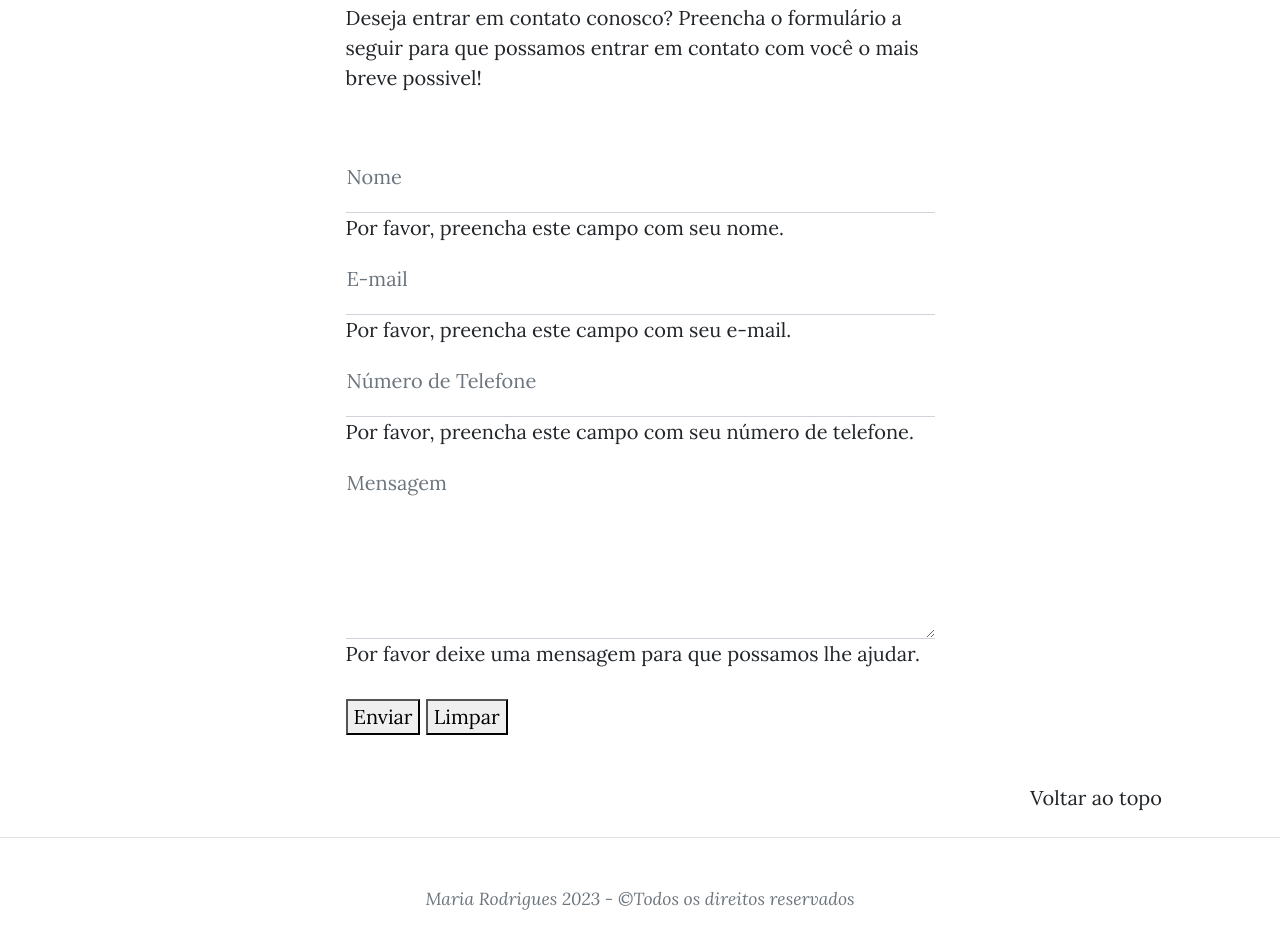
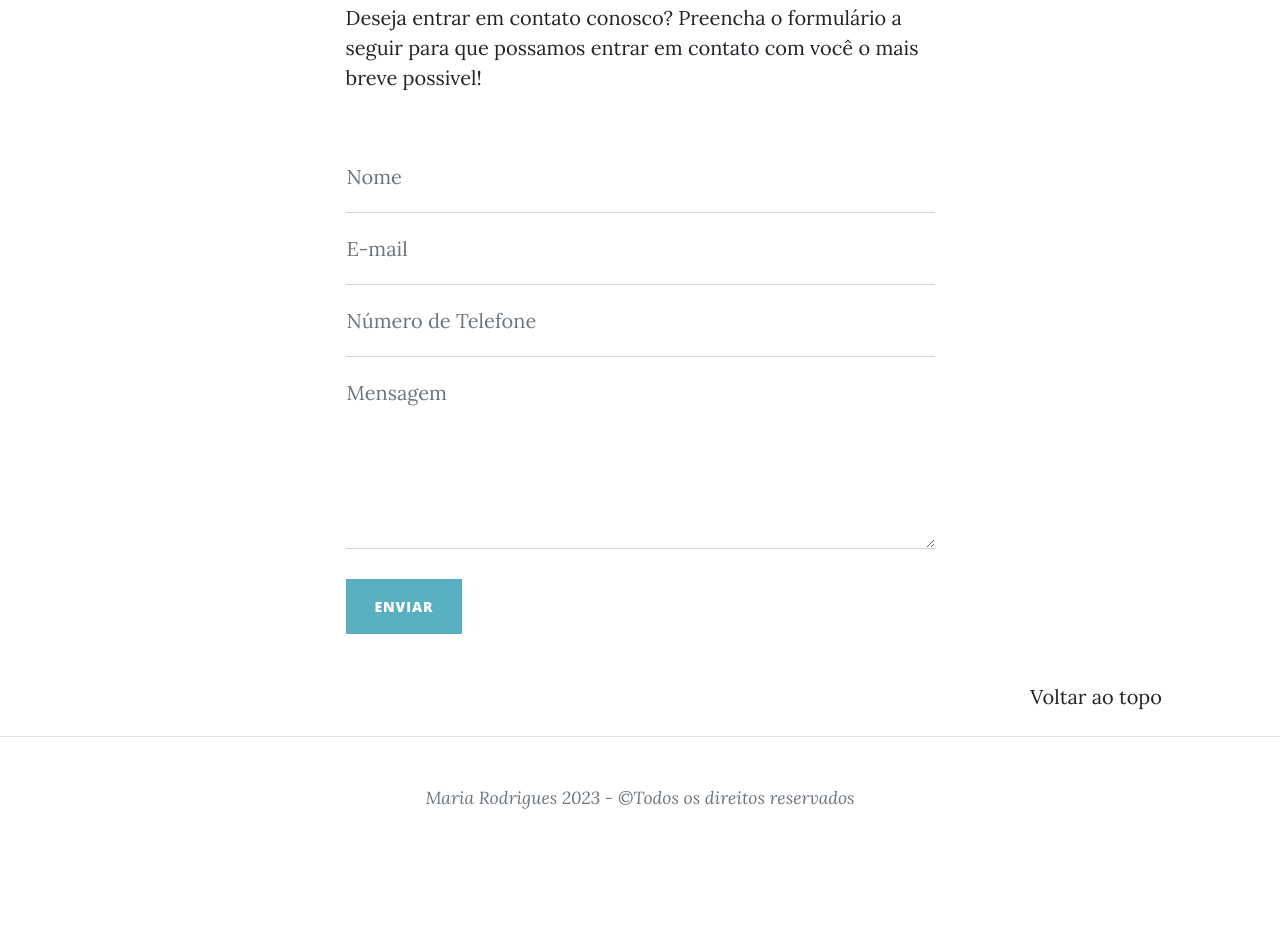
Before and after one commit to mariarodriguesds/mariarodrigues, a plain HTML site: page contato.html in a window 1280 px wide. Shown: the part 609-1541 px from the top of the page. After the commit the page ends 1469 px from the top, so only its background shows below. Drawn offline with nearby package versions, Linux system fonts and the light colour scheme.

Commit message:
Update contato.html

```diff
--- a/contato.html
+++ b/contato.html
@@ -60,27 +60,27 @@
                             <!-- To make this form functional, sign up at-->
                             <!-- https://startbootstrap.com/solution/contact-forms-->
                             <!-- to get an API token!-->
-                            <form id="contactForm" data-sb-form-api-token="API_TOKEN">
+                            <form method = "get" id="contactForm" data-sb-form-api-token="API_TOKEN">
                                 <div class="form-floating">
                                     <input class="form-control" id="name" type="text" placeholder="Enter your name..." data-sb-validations="required" />
                                     <label for="name">Nome</label>
-                                    <div class="" data-sb-feedback="name:required">Por favor, preencha este campo com seu nome.</div>
+                                    <div class="invalid-feedback" data-sb-feedback="name:required">Por favor, preencha este campo com seu o nome.</div>
                                 </div>
                                 <div class="form-floating">
                                     <input class="form-control" id="email" type="email" placeholder="Enter your email..." data-sb-validations="required,email" />
                                     <label for="email">E-mail</label>
-                                    <div class="" data-sb-feedback="email:required">Por favor, preencha este campo com seu e-mail.</div>
-                                    <div class="invalid-feedback" data-sb-feedback="email:email">Este e-mail não é valido.</div>
+                                    <div class="invalid-feedback" data-sb-feedback="email:required">Por favor, preencha este campo com seu e-mail.</div>
+                                    <div class="invalid-feedback" data-sb-feedback="email:email">E-mail não válido. Por favor preencha este campo com o seu e-mail.</div>
                                 </div>
                                 <div class="form-floating">
                                     <input class="form-control" id="phone" type="tel" placeholder="Enter your phone number..." data-sb-validations="required" />
                                     <label for="phone">Número de Telefone</label>
-                                    <div class="" data-sb-feedback="phone:required">Por favor, preencha este campo com seu número de telefone.</div>
+                                    <div class="invalid-feedback" data-sb-feedback="phone:required">Por favor, preencha este campo com o seu número de telefone.</div>
                                 </div>
                                 <div class="form-floating">
                                     <textarea class="form-control" id="message" placeholder="Enter your message here..." style="height: 12rem" data-sb-validations="required"></textarea>
                                     <label for="message">Mensagem</label>
-                                    <div class="" data-sb-feedback="message:required">Por favor deixe uma mensagem para que possamos lhe ajudar.</div>
+                                    <div class="invalid-feedback" data-sb-feedback="message:required">Por favor, deixe uma mensagem para que possamos lhe ajudar.</div>
                                 </div>
                                 <br />
                                 <!-- Submit success message-->
@@ -88,7 +88,7 @@
                                 <!-- This is what your users will see when the form-->
                                 <!-- has successfully submitted-->
                                 <div class="d-none" id="submitSuccessMessage">
-                                    <div class="text-center mb-3" >
+                                    <div class="text-center mb-3">
                                         <div class="fw-bolder">Formulário enviado com sucesso!</div>
                                     </div>
                                 </div>
@@ -96,10 +96,9 @@
                                 <!---->
                                 <!-- This is what your users will see when there is-->
                                 <!-- an error submitting the form-->
-                                <div class="d-none" id="submitErrorMessage"><div class="text-center text-danger mb-3">Erro!</div></div>
+                                <div class="d-none" id="submitErrorMessage"><div class="text-center text-danger mb-3">Erro ao enviar!</div></div>
                                 <!-- Submit Button-->
-                                <button  id="submitButton" type="submit">Enviar</button>
-                                <button   type="reset">Limpar</button>
+                                <button class="btn btn-primary text-uppercase disabled" id="submitButton" type="submit">Enviar</button>
                             </form>
                         </div>
                     </div>
```
